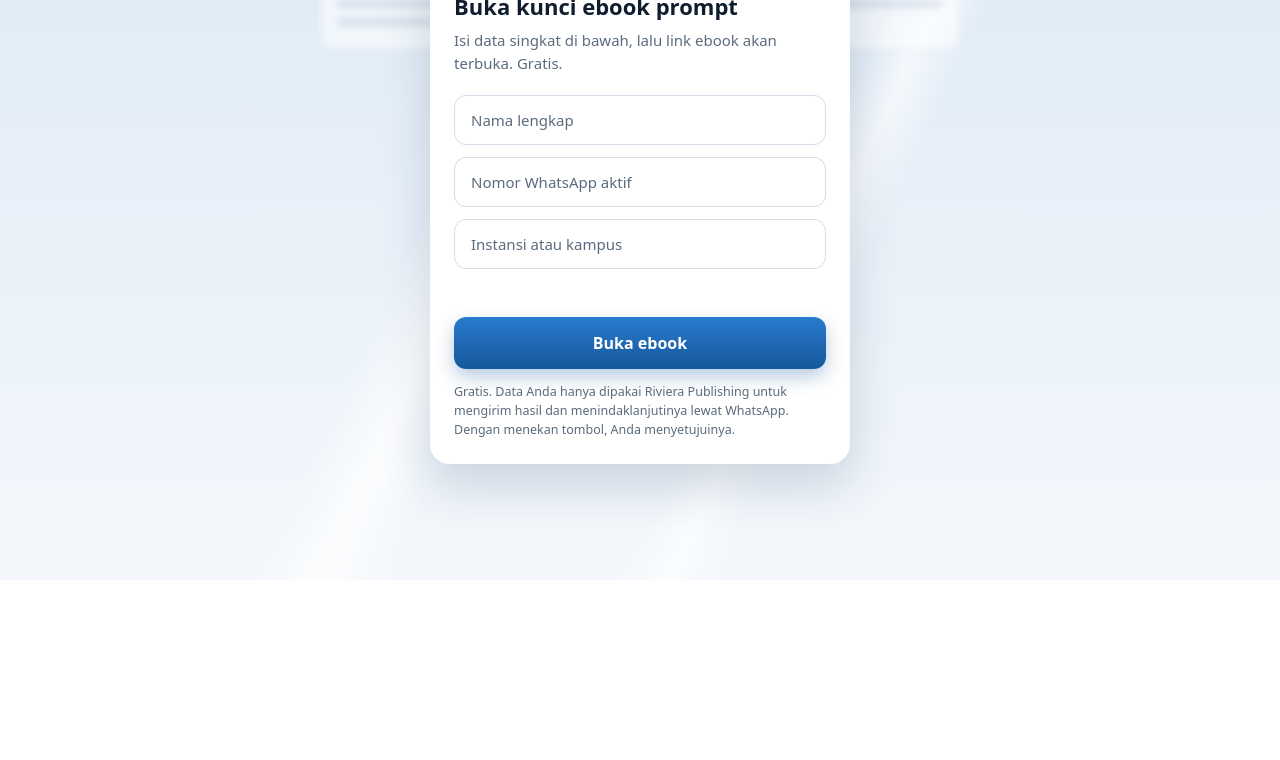
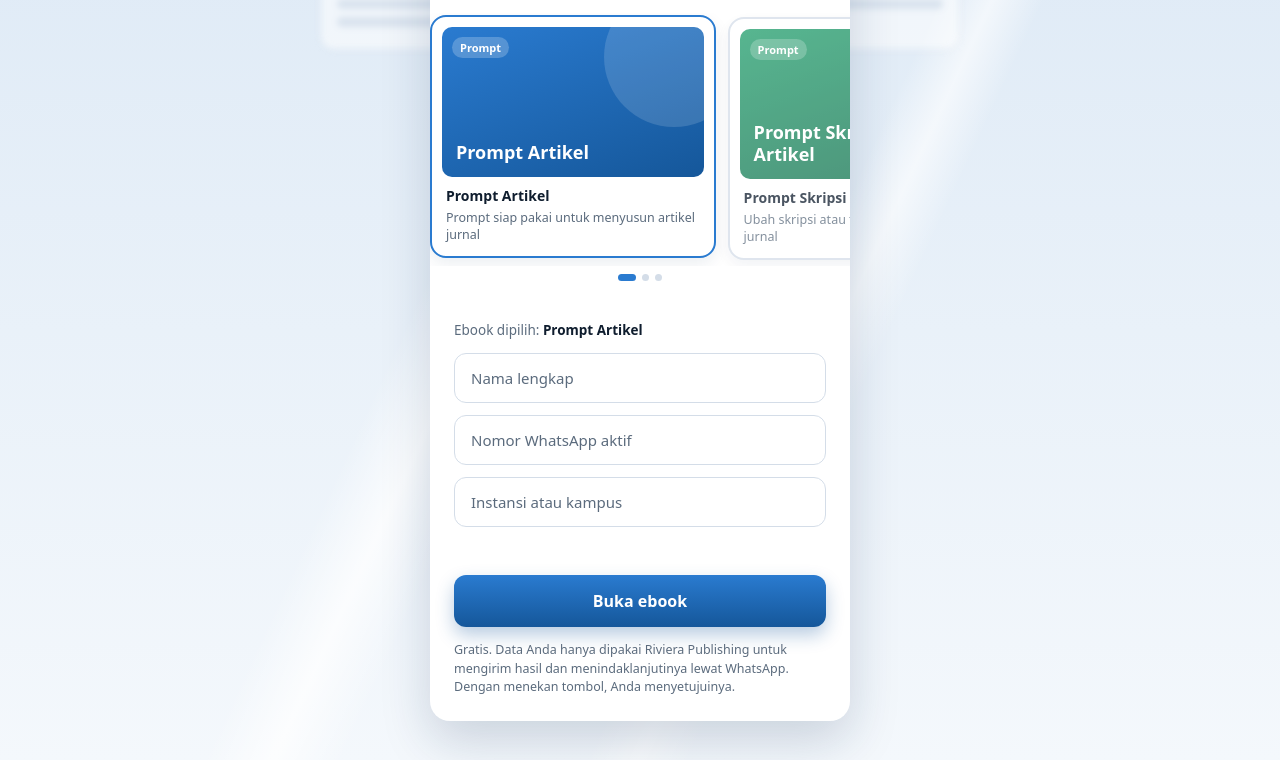
Before and after one commit to Arulfalah123/riviera-testing-lock-eboo, a plain HTML site: page index.html in a window 1280 px wide. Shown: the part 220-980 px from the top of the page. Before the commit the page ends 800 px from the top, so only its background shows below. Drawn offline with Linux system fonts and the light colour scheme.

Commit message:
Update index.html

```diff
--- a/index.html
+++ b/index.html
@@ -56,22 +56,74 @@
     box-shadow: 0 20px 50px rgba(15, 45, 85, .18);
     overflow: hidden;
   }
-  .card::before {
-    content: ""; display: block; height: 6px;
-    background: linear-gradient(90deg, var(--blue1), var(--blue2));
-  }
-  .inner { padding: 26px 24px 24px; }
+  .inner { padding: 0 0 24px; }
 
   .brand {
     display: flex; justify-content: center; align-items: center;
-    margin: -26px -24px 22px; padding: 16px 24px;
+    padding: 18px 24px;
     background: #0f1d2e;
   }
   .brand img { display: block; height: 36px; width: auto; max-width: 100%; }
 
+  .body { padding: 22px 24px 0; }
+
   h1 { font-size: 22px; line-height: 1.3; margin: 0 0 8px; font-weight: 800; }
-  .lead { margin: 0 0 20px; color: var(--muted); font-size: 15px; line-height: 1.55; }
+  .lead { margin: 0 0 16px; color: var(--muted); font-size: 15px; line-height: 1.55; }
 
+  /* ===== Carousel pilihan ebook ===== */
+  .picker {
+    display: flex; gap: 12px;
+    overflow-x: auto; scroll-snap-type: x mandatory;
+    scroll-padding: 0 24px;
+    padding: 4px 24px 6px;
+    margin: 0 -24px;
+    scrollbar-width: none;
+    -webkit-overflow-scrolling: touch;
+  }
+  .picker::-webkit-scrollbar { display: none; }
+
+  button.item {
+    flex: 0 0 68%; scroll-snap-align: center;
+    display: flex; flex-direction: column; align-items: stretch;
+    height: auto; margin: 0; padding: 10px;
+    background: var(--card); color: var(--text);
+    border: 2px solid var(--line); border-radius: 16px;
+    box-shadow: 0 6px 16px rgba(15, 45, 85, .08);
+    font: inherit; text-align: left; cursor: pointer;
+    transition: border-color .2s, transform .2s, opacity .2s;
+    opacity: .75;
+  }
+  button.item.active { border-color: var(--blue1); opacity: 1; transform: translateY(-2px); }
+
+  .cover {
+    position: relative; height: 150px; border-radius: 10px; overflow: hidden;
+    background: linear-gradient(160deg, var(--c1), var(--c2));
+    color: #fff; padding: 14px;
+    display: flex; flex-direction: column; justify-content: flex-end;
+  }
+  .cover::after {
+    content: ""; position: absolute; width: 140px; height: 140px; right: -40px; top: -40px;
+    border-radius: 50%; background: rgba(255,255,255,.14);
+  }
+  .cover .tag {
+    position: absolute; top: 10px; left: 10px; z-index: 1;
+    font-size: 11px; font-weight: 700; padding: 3px 8px; border-radius: 999px;
+    background: rgba(255,255,255,.22);
+  }
+  .cover .t { position: relative; z-index: 1; font-size: 18px; font-weight: 800; line-height: 1.2; }
+
+  .meta { padding: 10px 4px 2px; }
+  .meta strong { display: block; font-size: 14px; line-height: 1.35; }
+  .meta span { display: block; margin-top: 3px; font-size: 12.5px; color: var(--muted); line-height: 1.4; }
+
+  .dots { display: flex; justify-content: center; gap: 6px; margin: 8px 0 18px; }
+  .dot { width: 7px; height: 7px; border-radius: 4px; background: var(--line); transition: all .2s; }
+  .dot.on { width: 18px; background: var(--blue1); }
+
+  .picked { margin: 0 0 14px; font-size: 13.5px; color: var(--muted); }
+  .picked b { color: var(--text); }
+
+  /* ===== Form ===== */
   form { display: grid; gap: 12px; }
   input {
     width: 100%; height: 50px; padding: 0 16px;
@@ -83,7 +135,7 @@
   input:focus { border-color: var(--blue1); box-shadow: 0 0 0 3px rgba(42, 123, 208, .18); }
   input.invalid { border-color: var(--err); }
 
-  button, .btn {
+  button.submit, .btn {
     display: flex; align-items: center; justify-content: center;
     width: 100%; height: 52px; margin-top: 6px;
     border: 0; border-radius: 12px; cursor: pointer;
@@ -91,7 +143,7 @@
     color: #fff; font: inherit; font-size: 16px; font-weight: 700;
     text-decoration: none; box-shadow: 0 8px 18px rgba(21, 87, 154, .3);
   }
-  button:disabled { opacity: .6; cursor: default; }
+  button.submit:disabled { opacity: .6; cursor: default; }
 
   .note { margin: 14px 0 0; font-size: 12.5px; line-height: 1.5; color: var(--muted); }
   .msg { min-height: 18px; margin: 0; font-size: 13.5px; color: var(--err); }
@@ -117,21 +169,30 @@
 
 <main class="wrap">
   <section class="card">
+    <div class="brand">
+      <img src="logo-riviera.png" alt="Riviera Publishing" height="36">
+    </div>
+
     <div class="inner">
 
       <div class="form-part">
-        <div class="brand">
-          <img src="logo-riviera.png" alt="Riviera Publishing" height="36">
+        <div class="body">
+          <h1>Buka kunci ebook prompt</h1>
+          <p class="lead">Pilih ebook, isi data singkat, lalu link akan terbuka. Gratis.</p>
         </div>
-        <h1>Buka kunci ebook prompt</h1>
-        <p class="lead">Isi data singkat di bawah, lalu link ebook akan terbuka. Gratis.</p>
+
+        <div class="picker" id="picker" aria-label="Pilih ebook"></div>
+        <div class="dots" id="dots" aria-hidden="true"></div>
+
+        <div class="body">
+          <p class="picked" id="picked"></p>
 
           <form id="unlockForm" novalidate>
             <input id="name" name="name" type="text" placeholder="Nama lengkap" autocomplete="name" required>
             <input id="wa" name="wa" type="tel" placeholder="Nomor WhatsApp aktif" autocomplete="tel" inputmode="tel" required>
             <input id="inst" name="inst" type="text" placeholder="Instansi atau kampus" autocomplete="organization" required>
             <p class="msg" id="msg" role="alert"></p>
-          <button type="submit" id="submitBtn">Buka ebook</button>
+            <button type="submit" class="submit" id="submitBtn">Buka ebook</button>
           </form>
 
           <p class="note">
@@ -139,11 +200,12 @@
             Dengan menekan tombol, Anda menyetujuinya.
           </p>
         </div>
+      </div>
 
-      <div class="unlocked" id="unlocked">
+      <div class="unlocked body" id="unlocked">
         <div class="tick">&#10003;</div>
         <h1>Ebook sudah terbuka</h1>
-        <p>Terima kasih. Klik tombol di bawah untuk membuka ebook prompt.</p>
+        <p id="unlockedTitle"></p>
         <a class="btn" id="ebookLink" href="#" target="_blank" rel="noopener">Klaim ebook</a>
       </div>
 
@@ -153,22 +215,103 @@
 
 <script>
   /* ===== KONFIGURASI ===== */
-  const CONFIG = {
-    // Link Google Drive file ebook (sebaiknya link yang bisa dibaca "Siapa saja yang punya link").
-    ebookLink: "https://drive.google.com/drive/folders/1DEPeknzpVIE5HdkvyiYVZuVrMjbyly-k?usp=drive_link",
+  // Daftar ebook yang bisa dipilih di carousel. Tambah/ubah item di sini.
+  const EBOOKS = [
+    {
+      title: "Prompt Artikel",
+      subtitle: "Prompt siap pakai untuk menyusun artikel jurnal",
+      tag: "Prompt",
+      link: "https://drive.google.com/file/d/1m43D_3zPtBYRAgl4Zm2bQovebnwCdIAk/view?usp=sharing",
+      colors: ["#2a7bd0", "#15579a"],
+    },
+    {
+      title: "Prompt Skripsi & Tesis ke Artikel",
+      subtitle: "Ubah skripsi atau tesis menjadi naskah jurnal",
+      tag: "Prompt",
+      link: "https://drive.google.com/file/d/1ev5nOLsVlx0io2tQQyX4Eydt4TtC2bOj/view?usp=sharing",
+      colors: ["#1f9d6b", "#0f6b4a"],
+    },
+    {
+      title: "From Zero to Publish",
+      subtitle: "Panduan dari nol sampai naskah terbit",
+      tag: "Panduan",
+      link: "https://drive.google.com/file/d/1syij8LL2aip4wmb7XfowlHVOnQQ0ZNd9/view?usp=sharing",
+      colors: ["#7a4fd6", "#4a2a9c"],
+    },
+  ];
+
   // URL Web App Google Apps Script untuk menyimpan data peserta. Kosongkan jika belum dipasang.
-    formEndpoint: "https://script.google.com/macros/s/AKfycbxfaQsmp8iCoU6ET9W4C2ts8O7xwnQGNlJSrpg-OhVLcNku7zRM7X14_I4ZX2nNp1Uh/exec",
-  };
+  const FORM_ENDPOINT = "https://script.google.com/macros/s/AKfycbxfaQsmp8iCoU6ET9W4C2ts8O7xwnQGNlJSrpg-OhVLcNku7zRM7X14_I4ZX2nNp1Uh/exec";
   /* ======================= */
 
-  const form = document.getElementById("unlockForm");
-  const msg = document.getElementById("msg");
-  const btn = document.getElementById("submitBtn");
-  const nameEl = document.getElementById("name");
-  const waEl = document.getElementById("wa");
-  const instEl = document.getElementById("inst");
+  const $ = (id) => document.getElementById(id);
+  const form = $("unlockForm");
+  const msg = $("msg");
+  const btn = $("submitBtn");
+  const nameEl = $("name");
+  const waEl = $("wa");
+  const instEl = $("inst");
+  const picker = $("picker");
+  const dotsEl = $("dots");
+  const pickedEl = $("picked");
 
-  document.getElementById("ebookLink").href = CONFIG.ebookLink;
+  let selected = 0;
+
+  function esc(s) {
+    return String(s).replace(/[&<>"']/g, (c) => ({ "&": "&amp;", "<": "&lt;", ">": "&gt;", '"': "&quot;", "'": "&#39;" }[c]));
+  }
+
+  function renderPicker() {
+    picker.innerHTML = EBOOKS.map((b, i) => `
+      <button type="button" class="item" data-i="${i}" aria-label="${esc(b.title)}"
+        style="--c1:${b.colors[0]};--c2:${b.colors[1]}">
+        <div class="cover">
+          <span class="tag">${esc(b.tag)}</span>
+          <span class="t">${esc(b.title)}</span>
+        </div>
+        <div class="meta">
+          <strong>${esc(b.title)}</strong>
+          <span>${esc(b.subtitle)}</span>
+        </div>
+      </button>`).join("");
+    dotsEl.innerHTML = EBOOKS.map(() => '<span class="dot"></span>').join("");
+  }
+
+  function select(i, scroll) {
+    selected = i;
+    const items = picker.querySelectorAll(".item");
+    items.forEach((el, idx) => el.classList.toggle("active", idx === i));
+    dotsEl.querySelectorAll(".dot").forEach((el, idx) => el.classList.toggle("on", idx === i));
+    pickedEl.innerHTML = `Ebook dipilih: <b>${esc(EBOOKS[i].title)}</b>`;
+    if (scroll && items[i]) {
+      items[i].scrollIntoView({ behavior: "smooth", inline: "center", block: "nearest" });
+    }
+  }
+
+  // Saat carousel digeser, pilih item yang paling dekat ke tengah
+  let scrollTimer = null;
+  picker.addEventListener("scroll", () => {
+    clearTimeout(scrollTimer);
+    scrollTimer = setTimeout(() => {
+      const center = picker.getBoundingClientRect().left + picker.clientWidth / 2;
+      let best = selected, bestDist = Infinity;
+      picker.querySelectorAll(".item").forEach((el, idx) => {
+        const r = el.getBoundingClientRect();
+        const dist = Math.abs(r.left + r.width / 2 - center);
+        if (dist < bestDist) { bestDist = dist; best = idx; }
+      });
+      if (best !== selected) select(best, false);
+    }, 80);
+  }, { passive: true });
+
+  picker.addEventListener("click", (e) => {
+    const item = e.target.closest(".item");
+    if (!item) return;
+    select(Number(item.dataset.i), true);
+  });
+
+  renderPicker();
+  select(0, false);
 
   function normalizeWA(raw) {
     let d = (raw || "").replace(/\D/g, "");
@@ -194,6 +337,9 @@
   }
 
   function unlock() {
+    const book = EBOOKS[selected];
+    $("ebookLink").href = book.link;
+    $("unlockedTitle").textContent = book.title;
     document.body.classList.add("is-open");
     window.scrollTo({ top: 0, behavior: "smooth" });
   }
@@ -208,6 +354,7 @@
       nama: nameEl.value.trim(),
       whatsapp: normalizeWA(waEl.value),
       instansi: instEl.value.trim(),
+      ebook: EBOOKS[selected].title,
       waktu: new Date().toISOString(),
     };
 
@@ -215,16 +362,16 @@
     btn.textContent = "Memproses...";
 
     try {
-      if (CONFIG.formEndpoint) {
+      if (FORM_ENDPOINT) {
         // mode no-cors: respons tidak bisa dibaca, hanya error jaringan yang tertangkap
-        await fetch(CONFIG.formEndpoint, {
+        await fetch(FORM_ENDPOINT, {
           method: "POST",
           mode: "no-cors",
           headers: { "Content-Type": "text/plain;charset=utf-8" },
           body: JSON.stringify(payload),
         });
       } else {
-        console.warn("[Ebook] formEndpoint belum diisi. Data tidak tersimpan.", payload);
+        console.warn("[Ebook] FORM_ENDPOINT belum diisi. Data tidak tersimpan.", payload);
       }
       unlock();
     } catch (err) {
```
Lines whose indentation alone changed are shown as unchanged.
